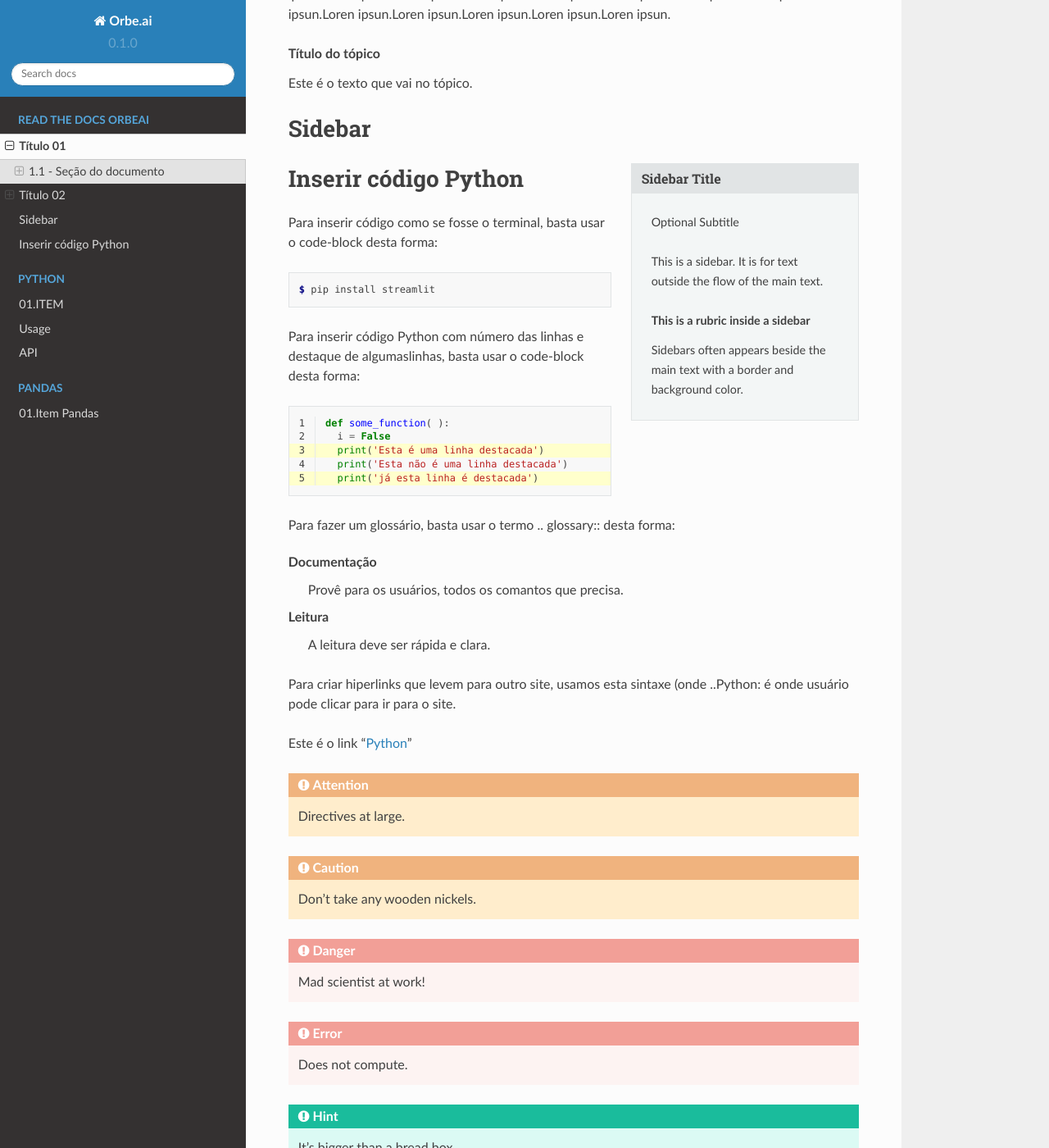
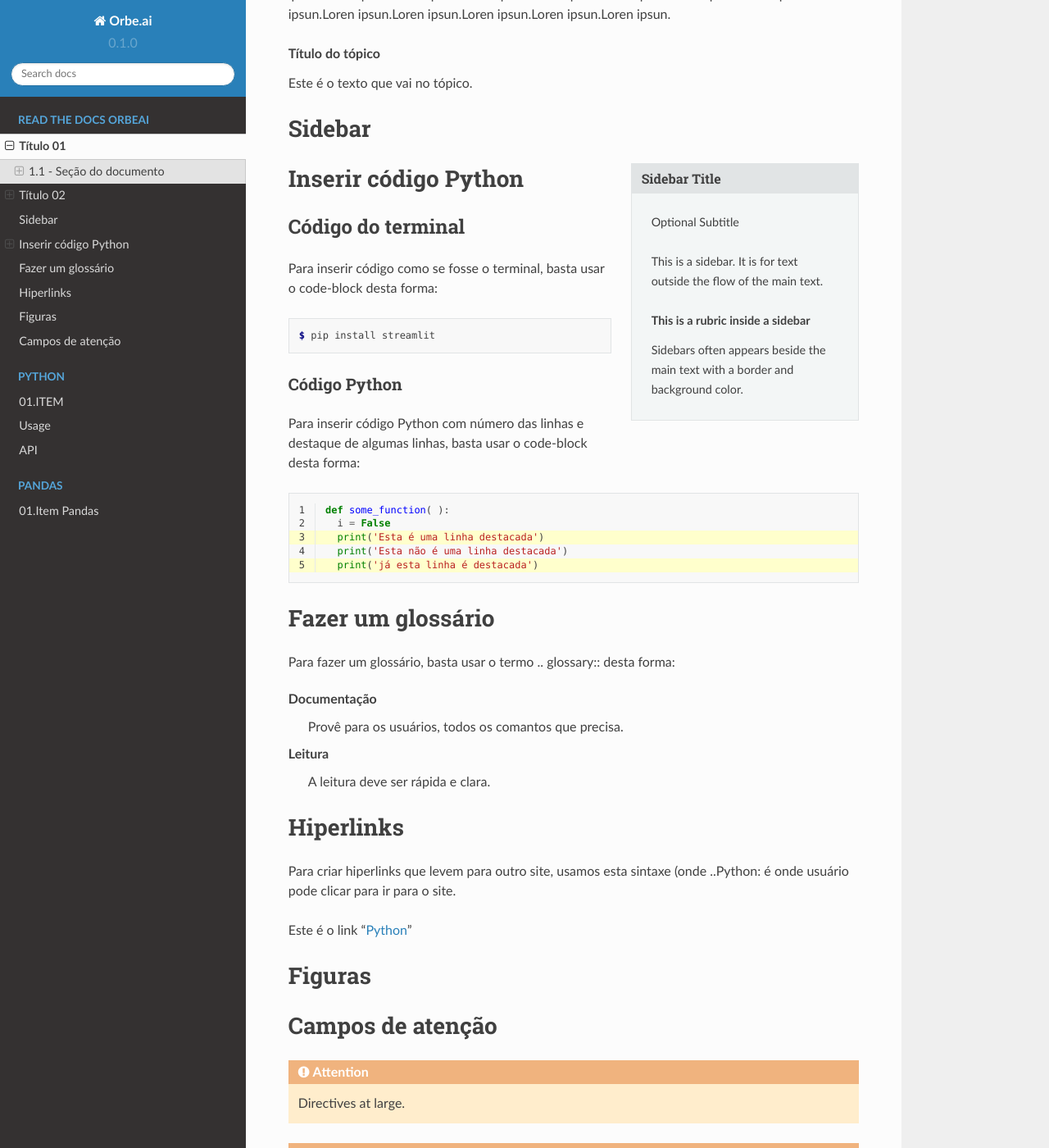
Before and after one commit to conteudo-orbeai/RTD-LIVRO, a Sphinx documentation site: the page built from docs/source/configuracoes_rtd_orbeai.rst, in a window 1280 px wide and 1400 px high, scrolled down 2057 px. Shown: the whole window at 82% size. Built offline with Sphinx 7.4.7 and the Read the Docs theme 2.0.0, drawn with Linux system fonts in a browser that asks for light colours; pages that are not in the unit, such as notebooks, are missing from menus.

Commit message:
Update configuracoes_rtd_orbeai.rst

```diff
--- a/docs/source/configuracoes_rtd_orbeai.rst
+++ b/docs/source/configuracoes_rtd_orbeai.rst
@@ -95,13 +95,19 @@ Sidebar
 Inserir código Python
 *********************
 
+Código do terminal
+==================
+
 Para inserir código como se fosse o terminal, basta usar o code-block desta forma:
 
 .. code-block:: console
 
   $ pip install streamlit
 
-Para inserir código Python com número das linhas e destaque de algumaslinhas, basta usar o code-block desta forma:
+Código Python
+-------------
+
+Para inserir código Python com número das linhas e destaque de algumas linhas, basta usar o code-block desta forma:
 
 .. code-block:: python
   :linenos:
@@ -113,8 +119,9 @@ Para inserir código Python com número das linhas e destaque de algumaslinhas,
     print('Esta não é uma linha destacada')
     print('já esta linha é destacada')
 
+******************
 Fazer um glossário
-------------------
+******************
 
 Para fazer um glossário, basta usar o termo .. glossary:: desta forma:
 
@@ -126,8 +133,10 @@ Para fazer um glossário, basta usar o termo .. glossary:: desta forma:
   Leitura
     A leitura deve ser rápida e clara.
 
+
+**********
 Hiperlinks
-----------
+**********
 
 Para criar hiperlinks que levem para outro site, usamos esta sintaxe (onde ..Python: é onde usuário pode clicar para ir para o site.
 
@@ -135,12 +144,13 @@ Este é o link "Python_"
 
 .. _Python: http://www.python.org/
 
+*******
 Figuras
--------
+*******
 
-
+*****************
 Campos de atenção
------------------
+*****************
 
 .. Attention:: Directives at large.
 
```
